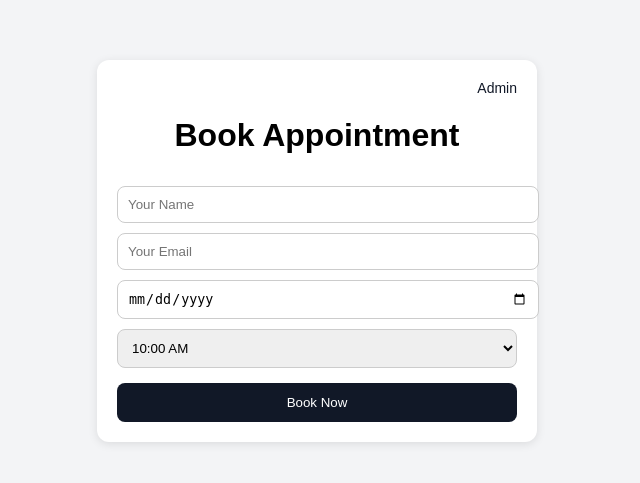
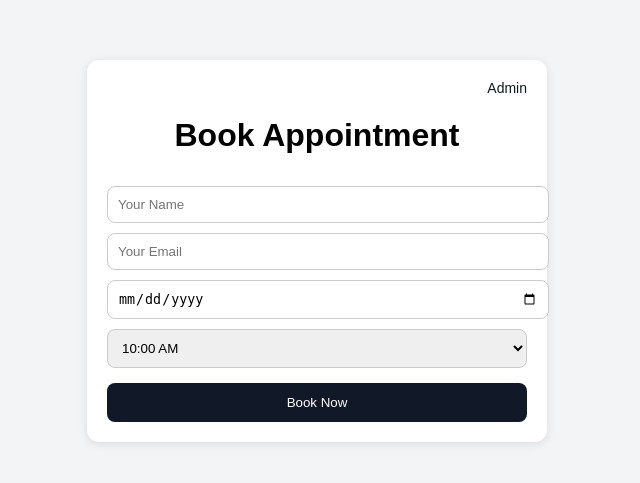
Before and after one commit to mindbytesnow/booking-system, a Flask app: page / in a window 1280 px wide. Shown: the top 483 px of the page, without its empty margins (323-963 px from the left). Run offline with Flask 3, Linux system fonts and the light colour scheme.

Commit message:
fix UI duplication and clean booking page layout

```diff
--- a/templates/index.html
+++ b/templates/index.html
@@ -12,7 +12,7 @@
         }
 
         .box {
-            max-width: 400px;
+            max-width: 420px;
             margin: 60px auto;
             background: white;
             padding: 20px;
@@ -40,19 +40,18 @@
             color: white;
             border: none;
             border-radius: 8px;
-            cursor: pointer;
         }
 
         button:hover {
             background: #1f2937;
         }
 
-        .login {
+        .admin {
             text-align: right;
             font-size: 14px;
         }
 
-        .login a {
+        .admin a {
             text-decoration: none;
             color: #111827;
         }
@@ -63,7 +62,7 @@
 
 <div class="box">
 
-    <div class="login">
+    <div class="admin">
         <a href="/login">Admin</a>
     </div>
 
```
